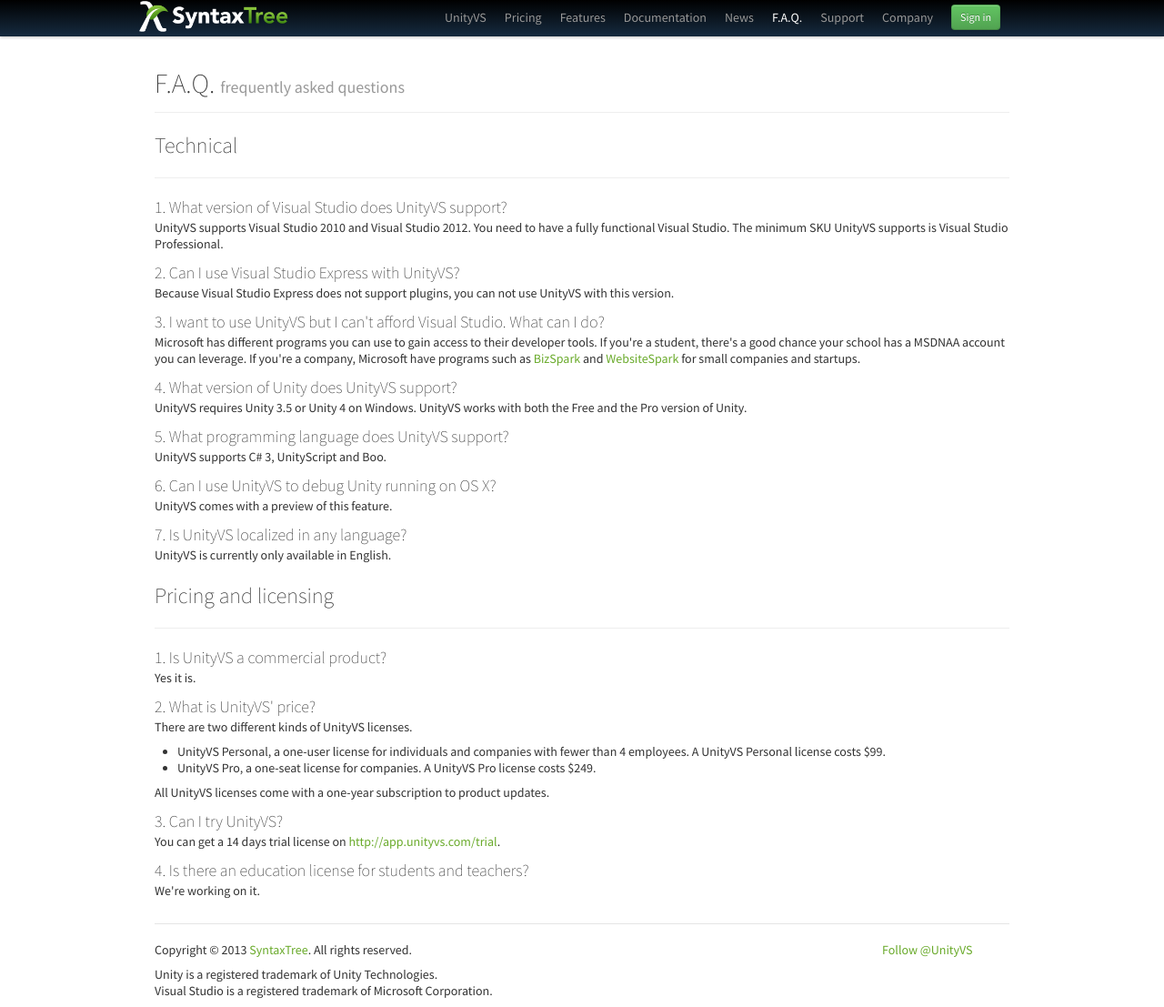
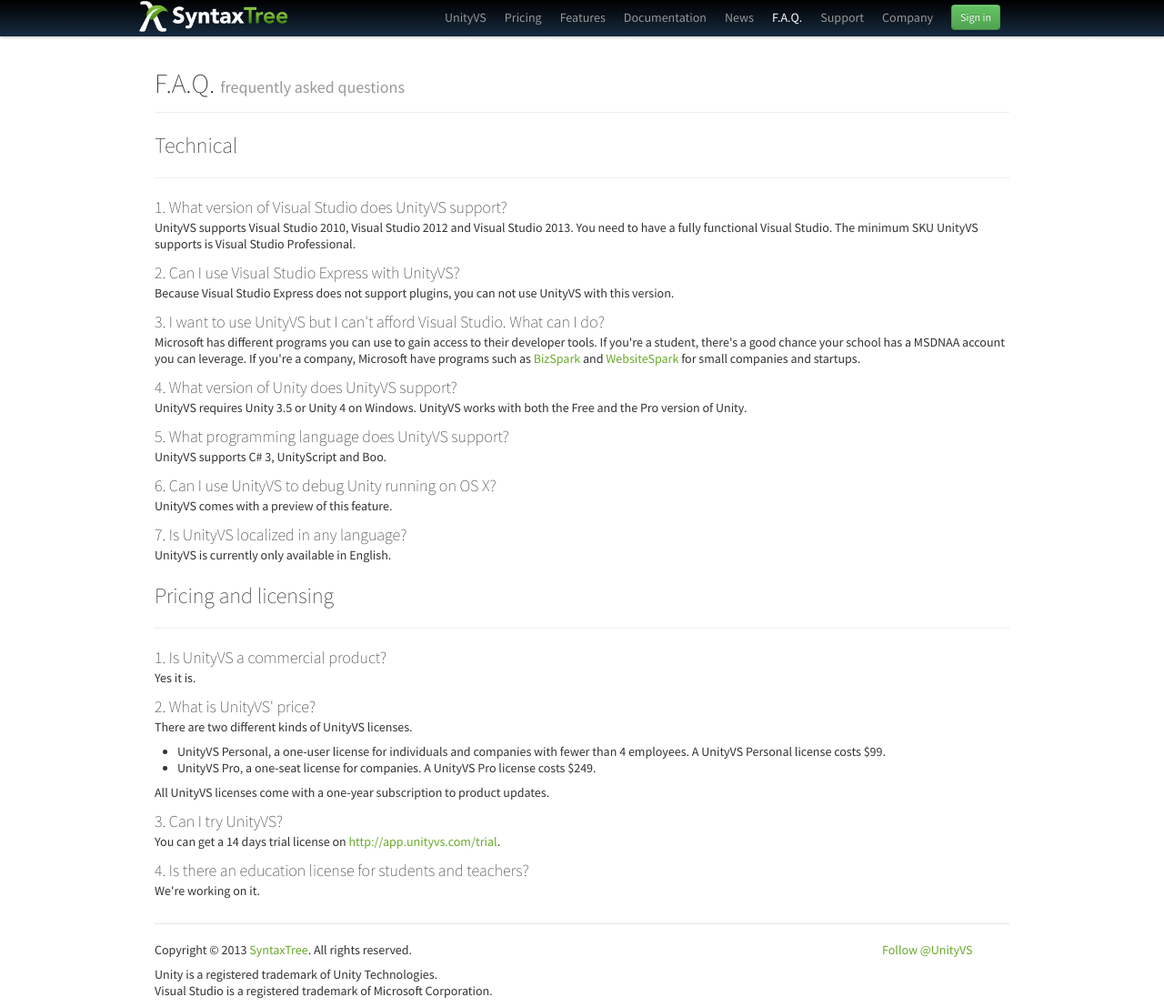
Before and after one commit to syntaxtree/unityvs.com, a Jekyll site: the page built from faq/index.html, in a window 1280 px wide. Shown: the whole page at 91% size. Built offline with Jekyll 4.4.1, drawn with Linux system fonts in a browser that asks for light colours; comment, search, counter and statistics services are not loaded; grey boxes are pictures that could not be loaded.

Commit message:
update the faq

```diff
--- a/faq/index.html
+++ b/faq/index.html
@@ -15,7 +15,7 @@
       </div>
 
       <h3>1. What version of Visual Studio does UnityVS support?</h3>
-      <p>UnityVS supports Visual Studio 2010 and Visual Studio 2012. You need to have a fully functional Visual Studio. The minimum SKU UnityVS supports is Visual Studio Professional.</p>
+      <p>UnityVS supports Visual Studio 2010, Visual Studio 2012 and Visual Studio 2013. You need to have a fully functional Visual Studio. The minimum SKU UnityVS supports is Visual Studio Professional.</p>
 
       <h3>2. Can I use Visual Studio Express with UnityVS?</h3>
       <p>Because Visual Studio Express does not support plugins, you can not use UnityVS with this version.</p>
```
